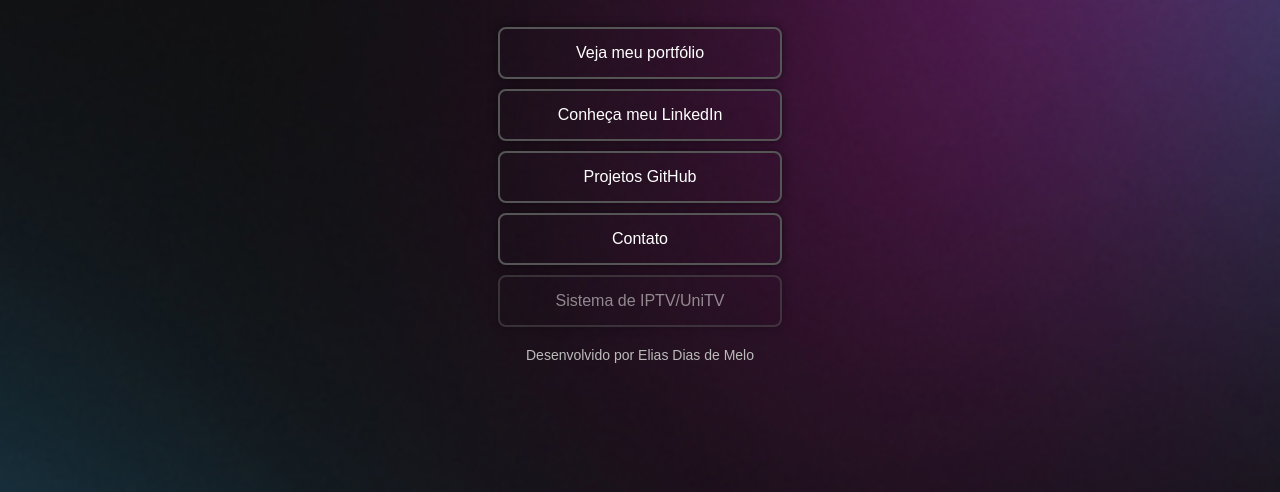
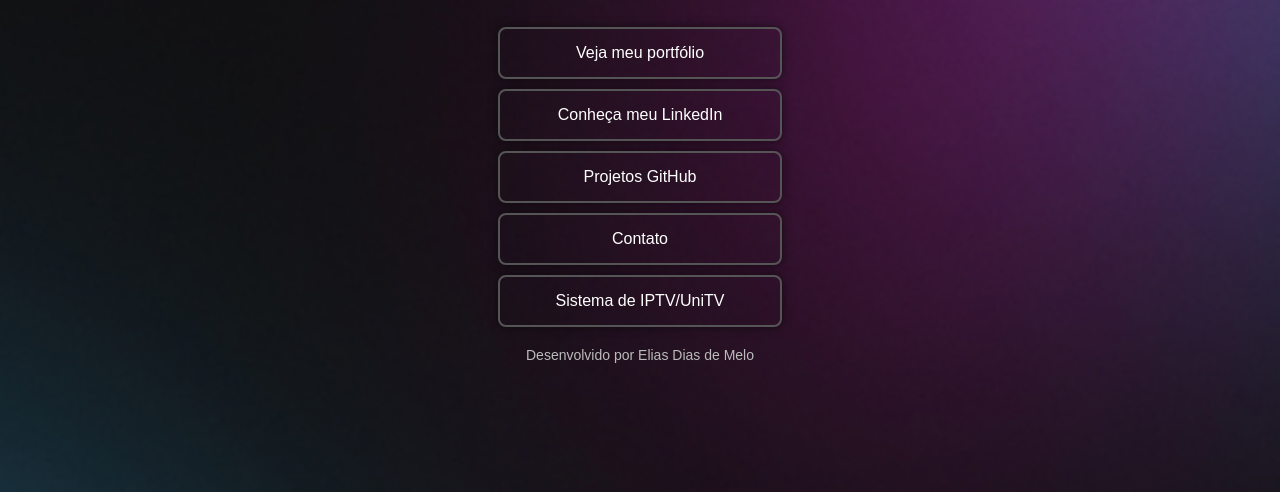
Before and after one commit to eliasmellodev/site, a plain HTML site: page index.html in a window 1280 px wide. Shown: the part 308-800 px from the top of the page. Drawn offline with Linux system fonts and the light colour scheme.

Commit message:
atualização

```diff
--- a/index.html
+++ b/index.html
@@ -22,7 +22,7 @@
             <a href="https://www.linkedin.com/in/elias-melo-9b3063120/" class="button">Conheça meu LinkedIn</a>
             <a href="https://github.com/eliasmellodev" class="button">Projetos GitHub</a>
             <a href="https://wa.me/5573981288301?text=Ol%C3%A1%2C%20gostaria%20de%20um%20or%C3%A7amento!" class="button">Contato</a>
-            <a href="#" class="button disabled">Sistema de IPTV/UniTV</a>
+            <a href="https://www.diasdev.site/" class="button">Sistema de IPTV/UniTV</a>
         </div>
     </main>
 
```
